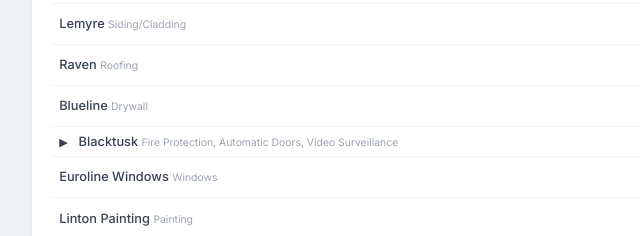
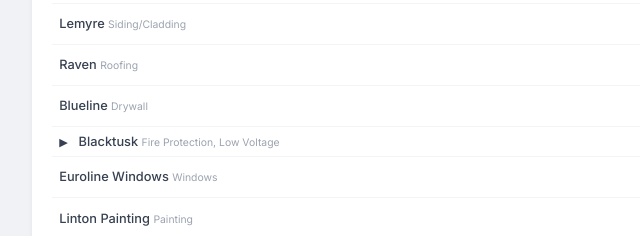
Before and after one commit to SafetyWDC/Safety-Daily-Log, a plain HTML site: page index.html in a window 1280 px wide. Shown: the part 841-1077 px from the top of the page, 160-800 px from the left. Drawn offline with nearby package versions, Linux system fonts and the light colour scheme.

Commit message:
Blacktusk: consolidate to Fire Protection + Low Voltage
Co-Authored-By: Claude Opus 4.6 <noreply@anthropic.com>

```diff
--- a/index.html
+++ b/index.html
@@ -274,7 +274,7 @@ const BASE_COMPANIES = [
     { name:'Lemyre', trades:['Siding/Cladding'] },
     { name:'Raven', trades:['Roofing'] },
     { name:'Blueline', trades:['Drywall'] },
-    { name:'Blacktusk', trades:['Fire Protection','Automatic Doors','Video Surveillance'] },
+    { name:'Blacktusk', trades:['Fire Protection','Low Voltage'] },
     { name:'Euroline Windows', trades:['Windows'] },
     { name:'Linton Painting', trades:['Painting'] },
     { name:'Performance Painting', trades:['Painting'] },
```
